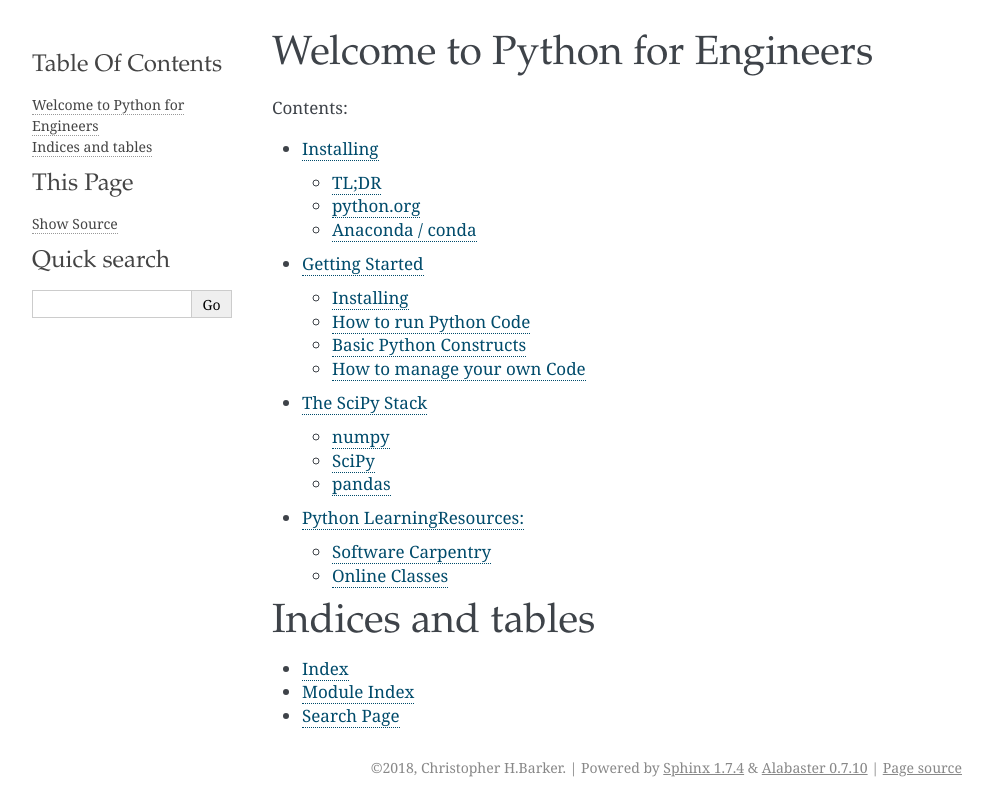
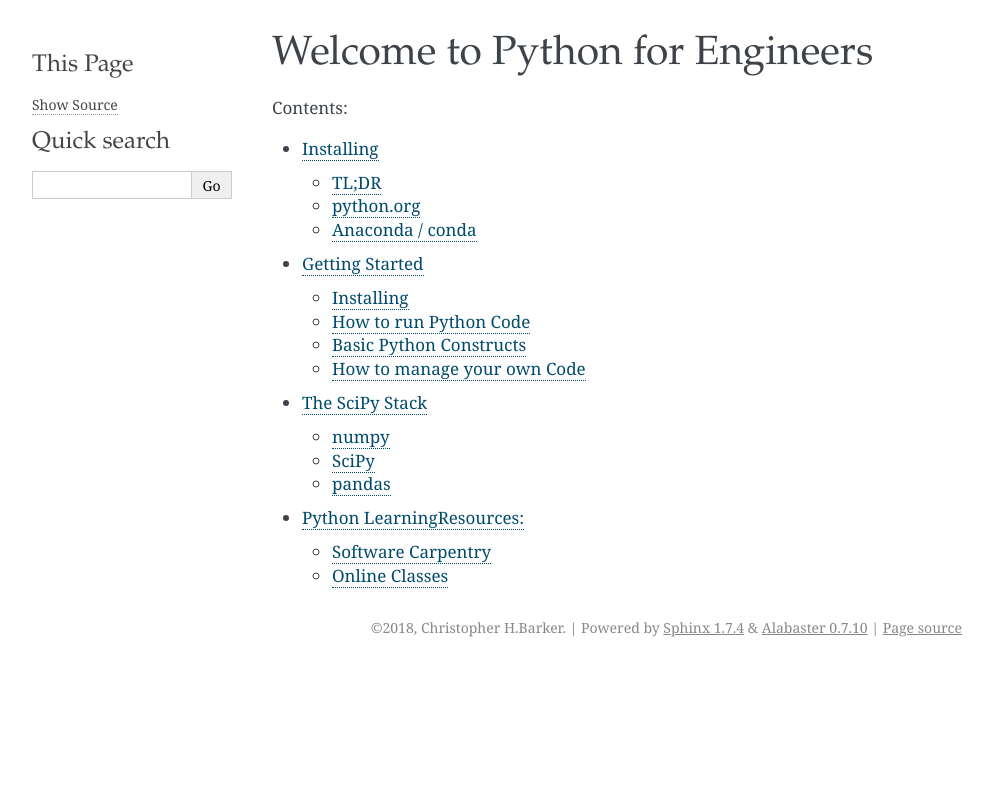
Before and after one commit to PythonCHB/PythonForEngineers, a plain HTML site: page index.html in a window 1280 px wide. Shown: the whole page, without its empty margins (148-1141 px from the left). Drawn offline with nearby package versions, Linux system fonts and the light colour scheme; some packages are replaced by stand-ins of ours.

Commit message:
updating rendered materials

```diff
--- a/index.html
+++ b/index.html
@@ -63,27 +63,13 @@
 </ul>
 </div>
 </div>
-<div class="section" id="indices-and-tables">
-<h1>Indices and tables<a class="headerlink" href="#indices-and-tables" title="Permalink to this headline">¶</a></h1>
-<ul class="simple">
-<li><a class="reference internal" href="genindex.html"><span class="std std-ref">Index</span></a></li>
-<li><a class="reference internal" href="py-modindex.html"><span class="std std-ref">Module Index</span></a></li>
-<li><a class="reference internal" href="search.html"><span class="std std-ref">Search Page</span></a></li>
-</ul>
-</div>
 
 
           </div>
         </div>
       </div>
       <div class="sphinxsidebar" role="navigation" aria-label="main navigation">
-        <div class="sphinxsidebarwrapper">
-  <h3><a href="#">Table Of Contents</a></h3>
-  <ul>
-<li><a class="reference internal" href="#">Welcome to Python for Engineers</a></li>
-<li><a class="reference internal" href="#indices-and-tables">Indices and tables</a></li>
-</ul>
-<div class="relations">
+        <div class="sphinxsidebarwrapper"><div class="relations">
 <h3>Related Topics</h3>
 <ul>
   <li><a href="#">Documentation overview</a><ul>
```
Also changed, not shown: _sources/index.rst.txt, searchindex.js.
